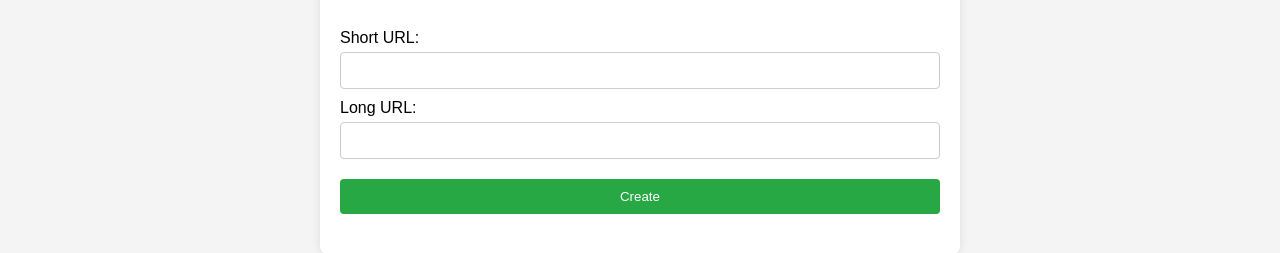
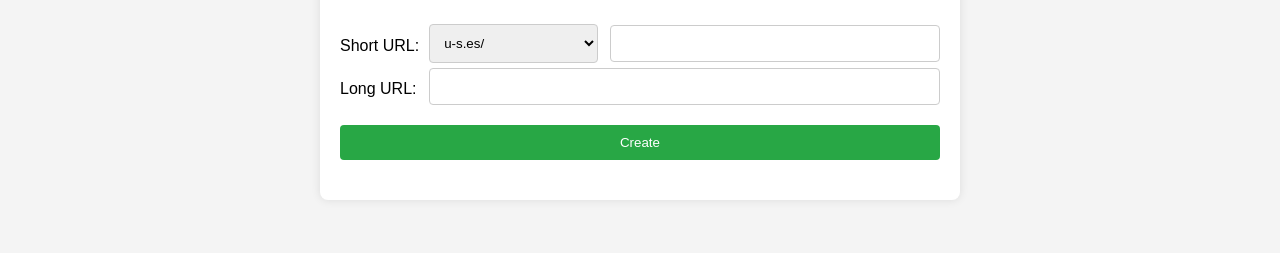
Before and after one commit to u0f/url_shortener, a website: page public/index.html in a window 1280 px wide. Shown: the part 211-464 px from the top of the page. Drawn offline with Linux system fonts and the light colour scheme; no server answers.

Commit message:
Add files via upload

```diff
--- a/public/index.html
+++ b/public/index.html
@@ -26,10 +26,21 @@
     <div class="container">
         <h1>URL Shortener</h1>
         <form id="urlForm">
-            <label for="shortUrl">Short URL:</label>
-            <input type="text" id="shortUrl" name="shortUrl" required>
-            <label for="longUrl">Long URL:</label>
-            <input type="url" id="longUrl" name="longUrl" required>
+            <div class="urlWrapper">
+                <label for="shortUrl">Short URL:</label>
+                <select id="shortUrlPrefix" name="shortUrlPrefix">
+                    <option value="u-s.es">u-s.es/</option>
+                </select>
+                <div class="shortUrlInput">
+                    <input type="text" id="shortUrl" name="shortUrl" required>
+                </div>
+            </div>
+            <div class="longUrlWrapper">
+                <label for="longUrl">Long URL:</label>
+                <div class="longUrlInput">
+                    <input type="url" id="longUrl" name="longUrl" required>
+                </div>
+            </div>
             <button type="submit">Create</button>
         </form>
         <div id="response"></div>
--- a/public/style.css
+++ b/public/style.css
@@ -27,11 +27,12 @@ label {
     margin-top: 10px;
 }
 
-input {
+input, select{
     padding: 10px;
     margin-top: 5px;
     border: 1px solid #ccc;
     border-radius: 4px;
+    margin-left: 10px;
 }
 
 button {
@@ -87,3 +88,31 @@ nav ul li a:hover {
 #selected {
     color: #5ed310;
 }
+
+.urlWrapper,
+.longUrlWrapper {
+    display: flex;
+    align-items: center;
+}
+
+#shortUrlPrefix,
+#longUrlPrefix {
+    flex: 0.30;
+}
+
+.shortUrlInput {
+    flex: 0.70;
+    display: flex;
+}
+
+.longUrlInput {
+    flex: 1;
+    display: flex;
+}
+
+#shortUrl,
+#longUrl {
+    flex: 1;
+    width: 0;
+    margin-left: 12px !important;
+}
```
